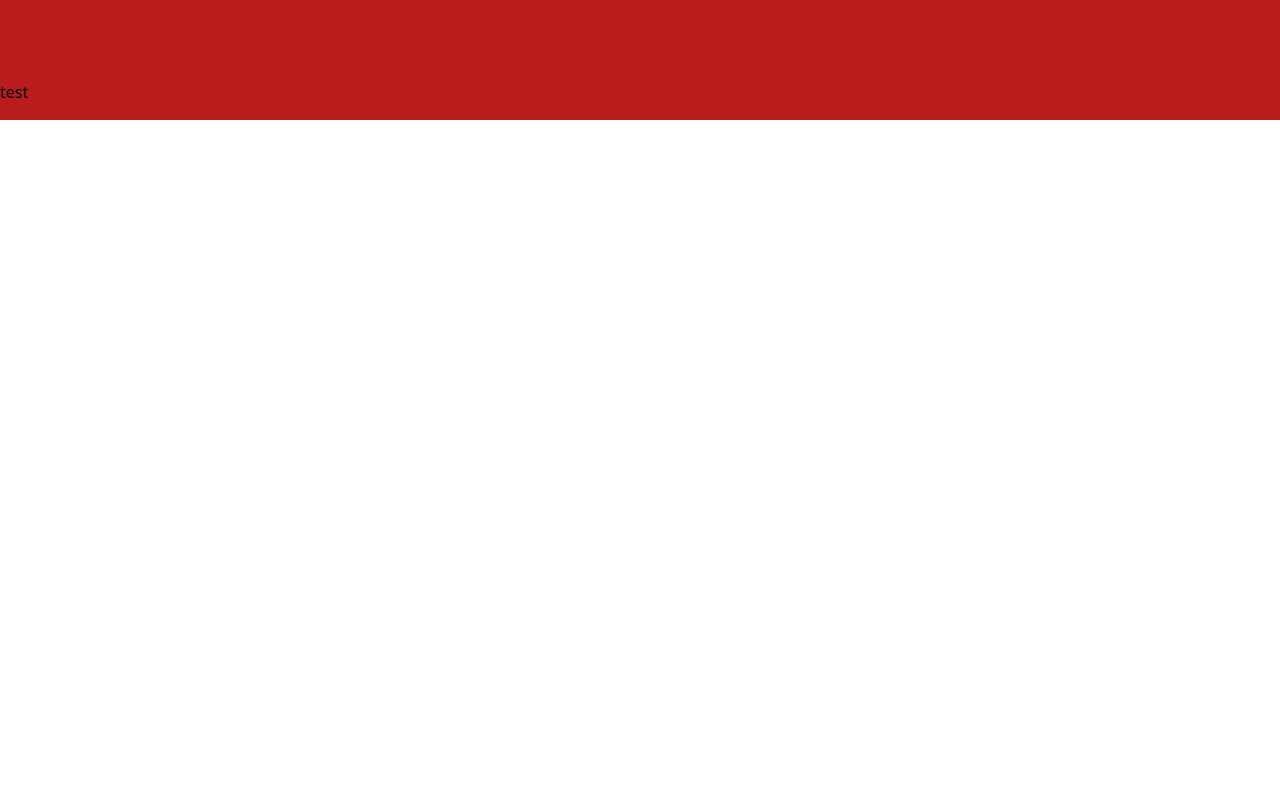
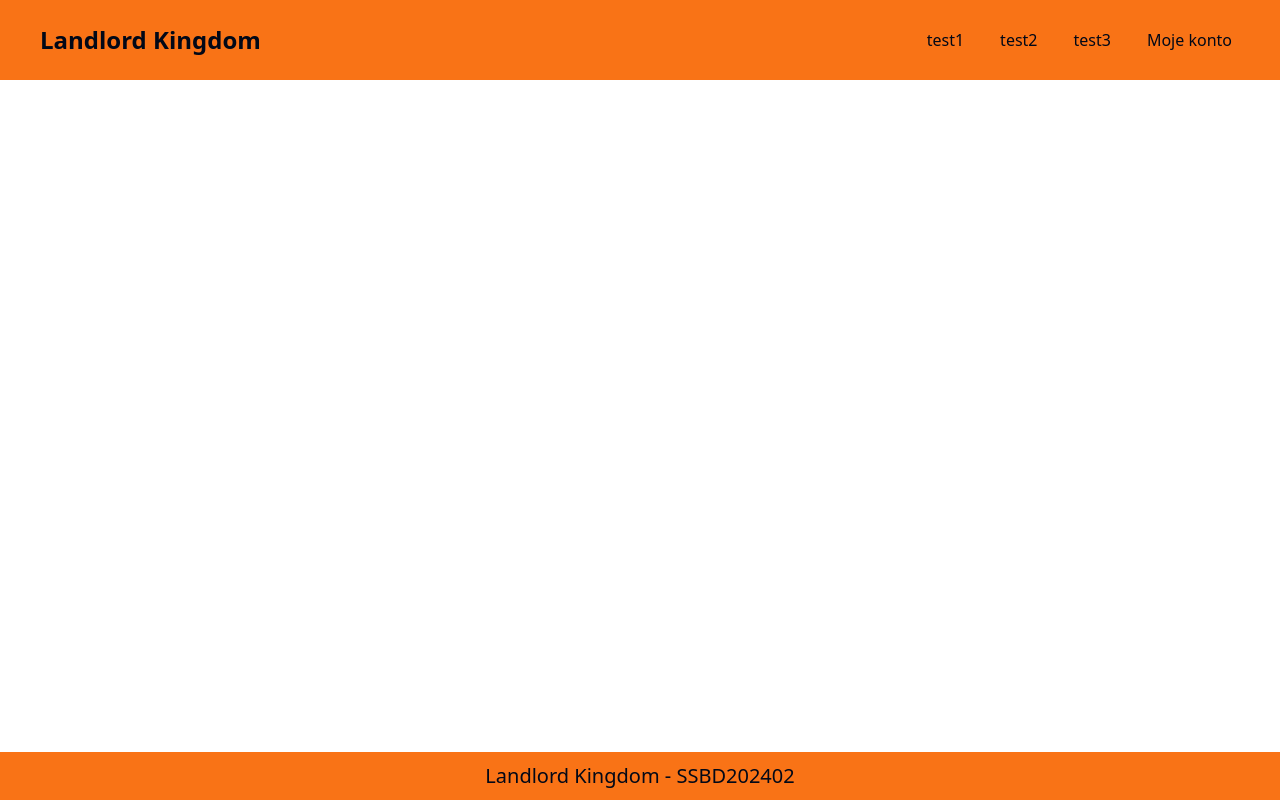
Before and after one commit to KacperKafara/LandlordKingdom, a React (Vite) app in the folder webapp/ssbd202402/: page /admin in a window 1280 px wide. Built offline with nearby package versions, Linux system fonts and the light colour scheme.

Commit message:
feat: add basic themes for all roles

```diff
--- a/webapp/ssbd202402/src/Layouts/AdminLayout.tsx
+++ b/webapp/ssbd202402/src/Layouts/AdminLayout.tsx
@@ -1,10 +1,16 @@
 import { FC } from "react";
-import BaseLayout from "./BaseLayout";
+import BaseLayout, { NavigationLink } from "./BaseLayout";
 import { Outlet } from "react-router-dom";
+
+const links: NavigationLink[] = [
+  { label: "test1", path: "test1" },
+  { label: "test2", path: "test1" },
+  { label: "test3", path: "test1" },
+];
 
 const AdminLayout: FC = () => {
   return (
-    <BaseLayout type="admin">
+    <BaseLayout type="admin" links={links}>
       <Outlet />
     </BaseLayout>
   );
--- a/webapp/ssbd202402/src/Layouts/BaseLayout.tsx
+++ b/webapp/ssbd202402/src/Layouts/BaseLayout.tsx
@@ -1,37 +1,77 @@
 import { cn } from "@/lib/utils";
+import { TFunction } from "i18next";
 import { FC } from "react";
 import { useTranslation } from "react-i18next";
+import { NavLink } from "react-router-dom";
 
+export type NavigationLink = {
+  path: string;
+  label: string;
+};
 type LayoutType = "admin" | "tenant" | "owner";
 
 type BaseLayoutProps = {
   type: LayoutType;
   children: React.ReactElement;
+  links: NavigationLink[];
 };
 
 const config = {
   admin: {
-    color: "bg-red-700",
+    color: "bg-orange-500",
+    hover: "hover:bg-orange-300",
   },
   tenant: {
-    color: "green",
+    color: "bg-green-500",
+    hover: "hover:bg-green-300",
   },
   owner: {
-    color: "blue",
+    color: "bg-blue-500",
+    hover: "hover:bg-blue-300",
   },
 } satisfies {
   [key in LayoutType]: {
     color: string;
+    hover: string;
   };
 };
 
-const BaseLayout: FC<BaseLayoutProps> = ({ children, type }) => {
+const fixedLinks: (t: TFunction) => NavigationLink[] = (t) => [
+  { path: "/account", label: t("navLinks.account") },
+];
+
+const BaseLayout: FC<BaseLayoutProps> = ({ children, type, links }) => {
   const { t } = useTranslation();
+  const colors = config[type];
   return (
-    <div>
-      <header className={cn("h-20", config[type].color)}></header>
-      <main>{children}</main>
-      <footer className={cn("h-10", config[type].color)}>{t("hello")}</footer>
+    <div className="min-h-screen flex flex-col">
+      <nav
+        className={cn(
+          "h-20 flex flex-row justify-between items-center px-10",
+          config[type].color
+        )}
+      >
+        <div className="text-2xl font-bold">{t("logoPlaceholder")}</div>
+        <div className="flex flex-row gap-5">
+          {[...links, ...fixedLinks(t)].map((link) => (
+            <NavLink
+              to={link.path}
+              className={cn("px-2 py-1 rounded-md", colors.hover)}
+            >
+              {link.label}
+            </NavLink>
+          ))}
+        </div>
+      </nav>
+      <main className="flex-1 px-10">{children}</main>
+      <footer
+        className={cn(
+          "h-12 flex justify-center items-center text-xl px-10",
+          config[type].color
+        )}
+      >
+        {t("footer")}
+      </footer>
     </div>
   );
 };
--- a/webapp/ssbd202402/src/i18n/pl/common.ts
+++ b/webapp/ssbd202402/src/i18n/pl/common.ts
@@ -1,3 +1,9 @@
+const navLinks = {
+  account: "Moje konto",
+};
+
 export default {
-  hello: "test",
+  navLinks,
+  footer: "Landlord Kingdom - SSBD202402",
+  logoPlaceholder: "Landlord Kingdom",
 };
```
